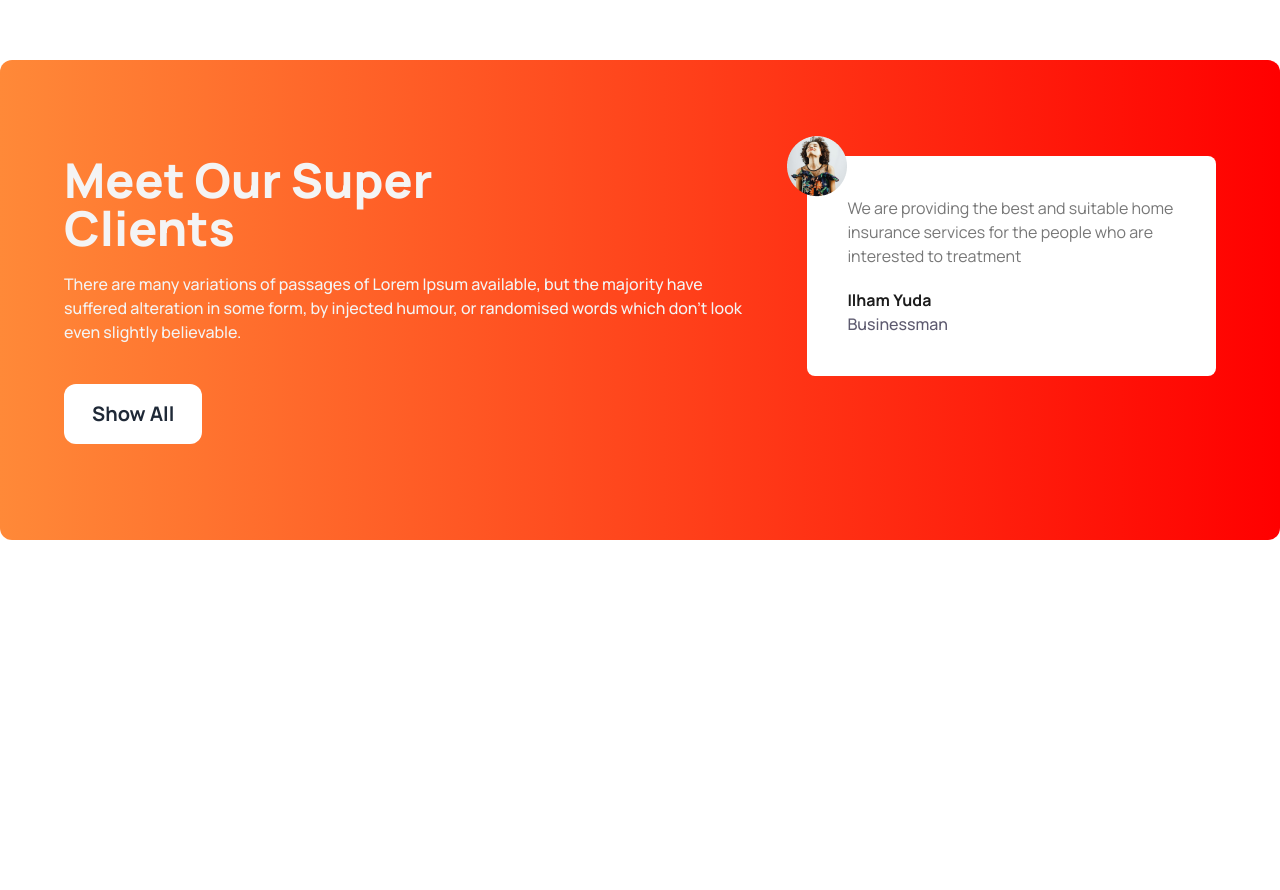
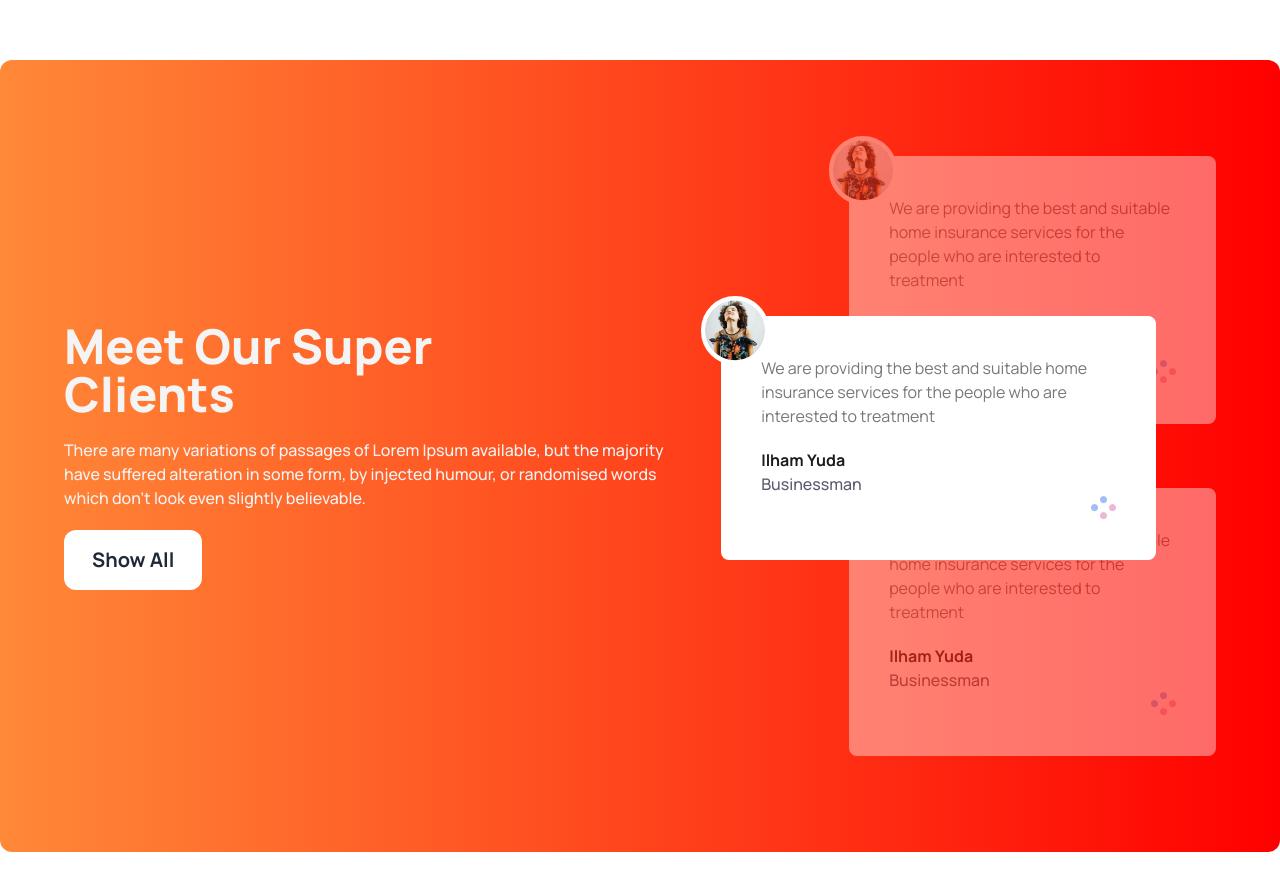
Before and after one commit to AhmedMiraz1/tea-project-repo, a plain HTML site: page index.html in a window 1280 px wide. Shown: the part 1880-2770 px from the top of the page. Before the commit the page ends 2516 px from the top, so only its background shows below. Drawn offline with nearby package versions, Linux system fonts and the light colour scheme.

Commit message:
review container section added

```diff
--- a/index.html
+++ b/index.html
@@ -203,7 +203,8 @@
       <!-- -super clint section------- -->
 
       <section class="my-24 flex flex-col lg:flex-row gap-14 rounded-xl bg-gradient-to-r from-[#FF8938] to-[#F00] py-24 px-16">
-        <div>
+        <div class=" flex items-center lg:pr-28 ">
+          <div class="space-y-5">
             <h2 class="font-extrabold text-5xl text-[#F4F4F4] mb-5">
               Meet Our Super
               <br />
@@ -217,16 +218,49 @@
             </p>
             <button class="text-xl font-bold py-4 px-7 bg-white rounded-xl gradi">Show All</button>
           </div>
-        <div class="">
+        </div>
+        <!-- ------------review container------------- -->
+
+
+        <div class="relative ">
+          <!----------- next review--------- -->
+
           <div class="p-10
-         relative rounded-lg bg-white">
-            <img class="absolute -left-5 -top-5" src="images/client.png" alt="">
+         relative rounded-lg bg-white opacity-40 mb-16 z-10">
+            <img class="absolute -left-5 -top-5 border-4 border-white rounded-full bg-white" src="images/client.png" alt="">
             <p class="text-[#777] text-base font-normal mb-5">
               We are providing the best and suitable home insurance services for
               the people who are interested to treatment
             </p>
             <h4 class="text-[#1C1C1C] text-base font-bold">Ilham Yuda</h4>
             <p class="text-base font-medium text-[#5D5A6F]">Businessman</p>
+            <div class="flex justify-end"><img src="images/circles.png" alt=""></div>
+          </div>
+
+
+          <!-- -------current review -------------->
+          <div class="p-10
+          absolute  top-40 lg:-left-32 lg:w-[435px] rounded-lg bg-white z-20">
+             <img class="absolute -left-5 -top-5 border-4 border-white rounded-full bg-white" src="images/client.png" alt="">
+             <p class="text-[#777] text-base font-normal mb-5">
+               We are providing the best and suitable home insurance services for
+               the people who are interested to treatment
+             </p>
+             <h4 class="text-[#1C1C1C] text-base font-bold">Ilham Yuda</h4>
+             <p class="text-base font-medium text-[#5D5A6F]">Businessman</p>
+             <div class="flex justify-end"><img src="images/circles.png" alt=""></div>
+           </div>
+           <!-- -----------previous review ----------- -->
+           <div class="p-10
+           relative rounded-lg bg-white opacity-40">
+              <img class="absolute -left-5 -top-5 border-4 border-white rounded-full bg-white" src="images/client.png" alt="">
+              <p class="text-[#777] text-base font-normal mb-5">
+                We are providing the best and suitable home insurance services for
+                the people who are interested to treatment
+              </p>
+              <h4 class="text-[#1C1C1C] text-base font-bold">Ilham Yuda</h4>
+              <p class="text-base font-medium text-[#5D5A6F]">Businessman</p>
+              <div class="flex justify-end"><img src="images/circles.png" alt=""></div>
             </div>
         </div>
       </section>
```
Lines whose indentation alone changed are shown as unchanged.
